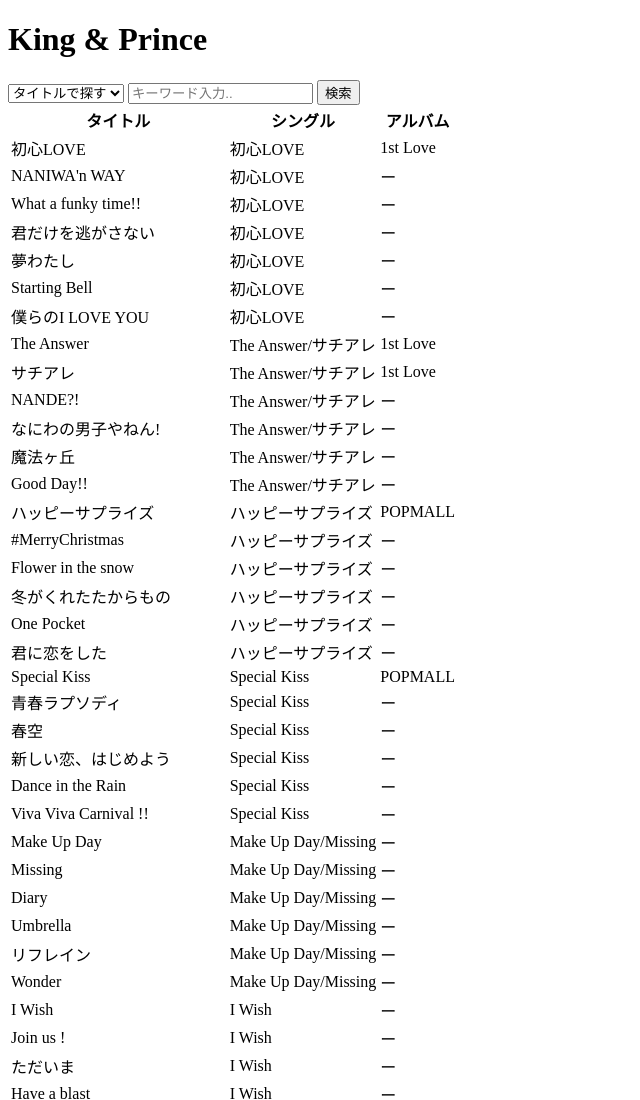
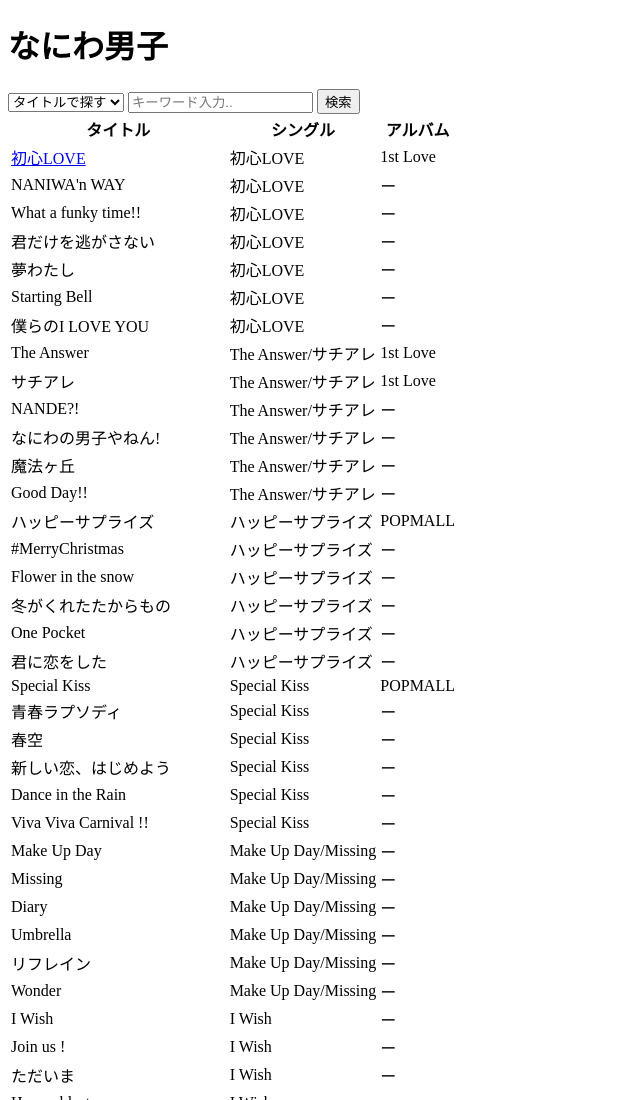
Before and after one commit to YsasaPanda216/searchNaniwasong, a plain HTML site: page index.html in a window 1280 px wide. Shown: the top 1100 px of the page, without its empty margins (0-640 px from the left). Drawn offline with Linux system fonts and the light colour scheme.

Commit message:
Update index.html

```diff
--- a/index.html
+++ b/index.html
@@ -2,7 +2,7 @@
 <html>
 <body>
 
-<h1>King & Prince</h1>
+<h1>なにわ男子</h1>
 
 <select id="searchTarg">
     <option value="Title">タイトルで探す</option>
@@ -21,7 +21,7 @@
     <th>アルバム</th>
   </tr>
   <tr>
-    <td>初心LOVE</td>
+    <td><a href="https://www.youtube.com/watch?v=qNrRnnG8glY">初心LOVE</a></td>
     <td>初心LOVE</td>
     <td>1st Love</td>
   </tr>
```
